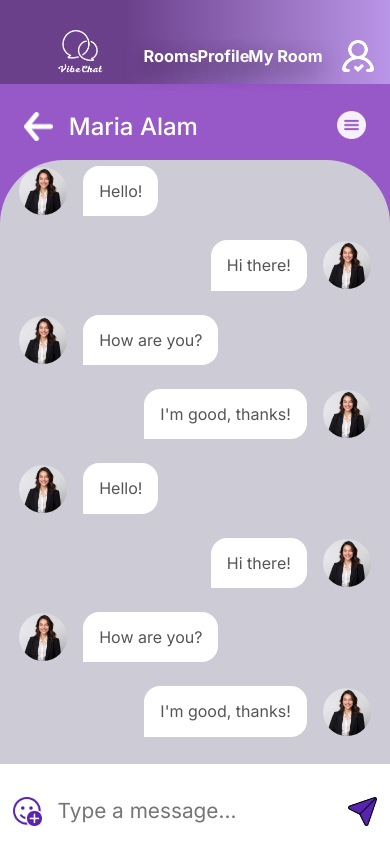
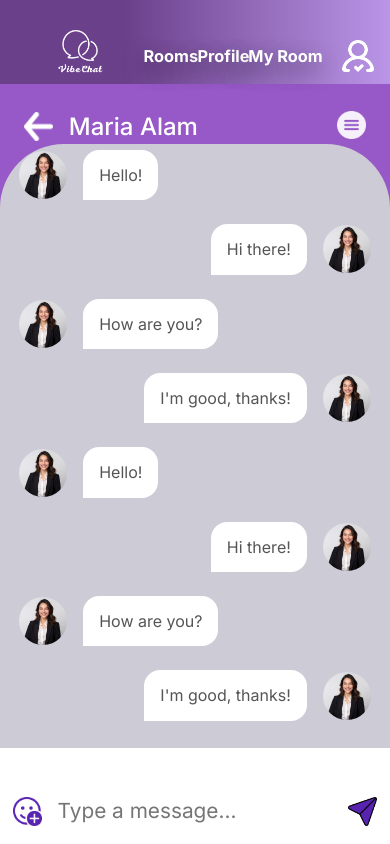
Before and after one commit to mariia-alam/chatApp, a React (Vite) app: page /room in a window 390 px wide. Built offline with nearby package versions, Linux system fonts and the light colour scheme.

Commit message:
before messages

```diff
--- a/src/UserPages/userPages.css
+++ b/src/UserPages/userPages.css
@@ -227,7 +227,7 @@ justify-self:center;
 .rooms main{
     position:fixed;
     z-index:20;
-    margin-top:10rem;
+    margin-top:9rem;
     width: 100%;
     height:100vh;
     border-top-left-radius: 4rem;
@@ -596,7 +596,7 @@ font-weight:500;
     position:fixed;
     overflow:hidden;
     z-index:20;
-    margin-top:10rem;
+    margin-top:9rem;
     overflow-y: auto;
     background: #CCCBD6;
     padding: 0.7rem;
```
